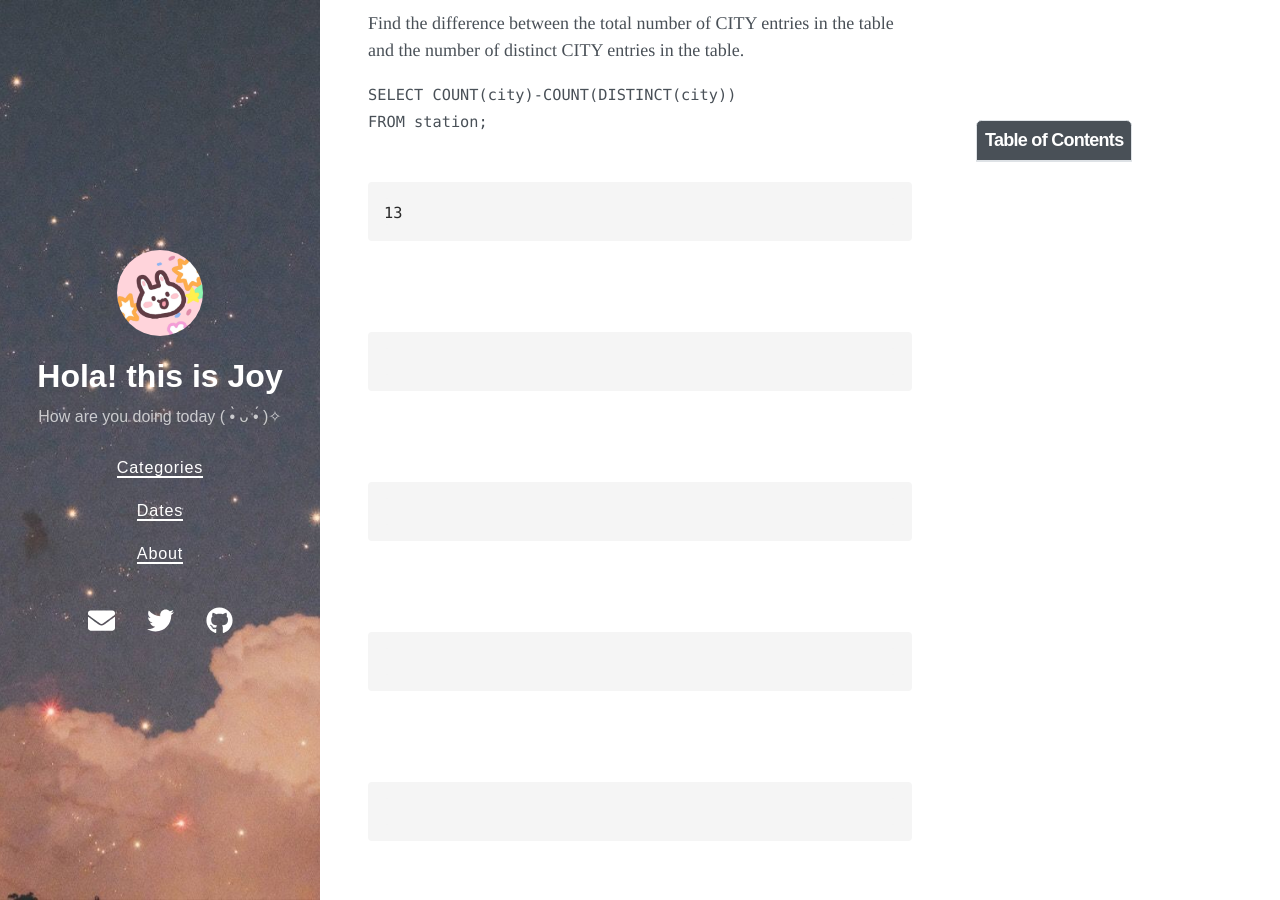
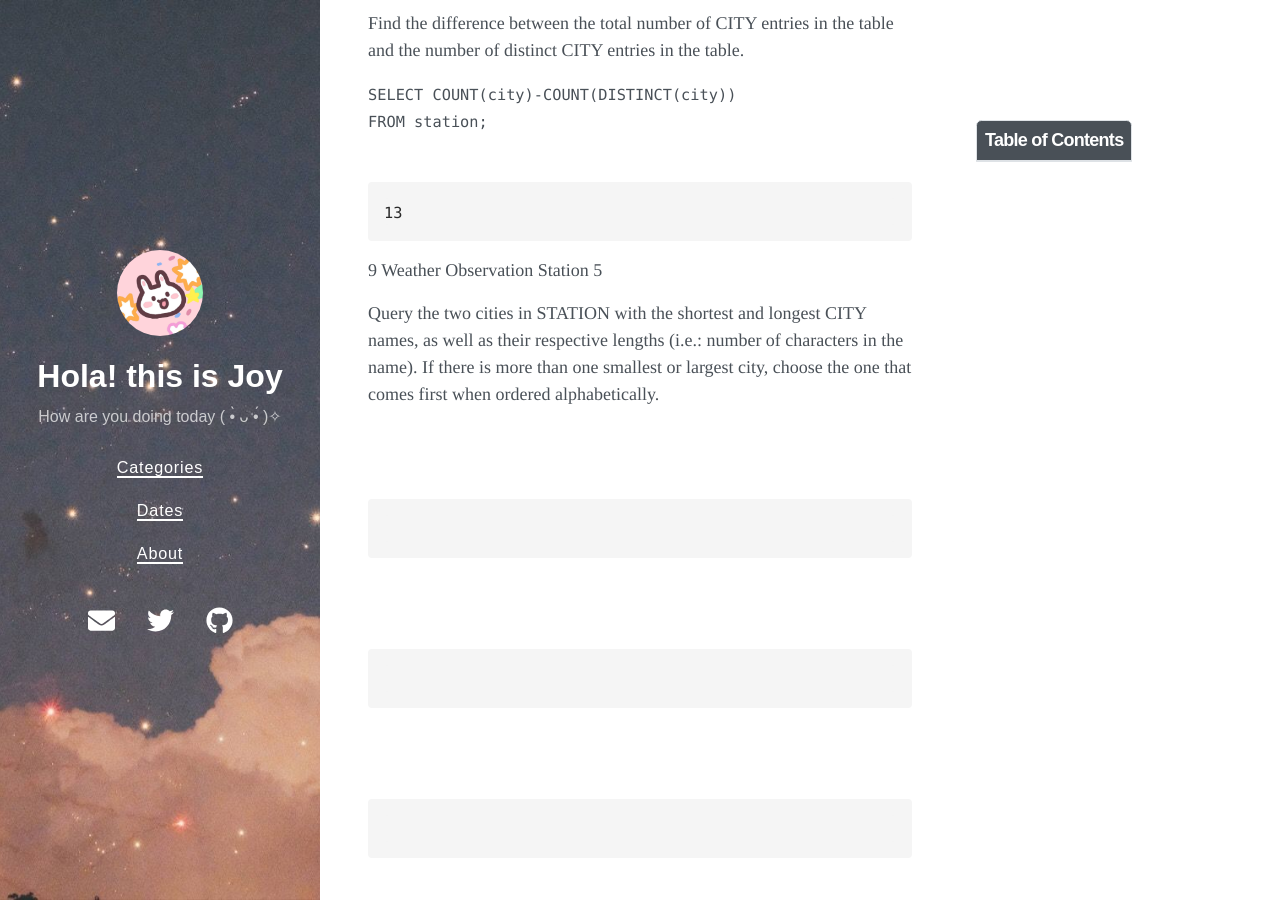
Before and after one commit to Joy3Luo/mathnotes, a Jekyll site: the page built from _posts/2023-03-28-SQL.md, in a window 1280 px wide and 900 px high, scrolled down 3595 px. Built offline with Jekyll 4.4.1, drawn with Linux system fonts in a browser that asks for light colours; nearby versions of some CDN libraries.

Commit message:
Update 2023-03-28-SQL.md

````diff
--- a/_posts/2023-03-28-SQL.md
+++ b/_posts/2023-03-28-SQL.md
@@ -184,8 +184,9 @@ FROM station;
 13
 ```
 
+9 Weather Observation Station 5
 
-
+Query the two cities in STATION with the shortest and longest CITY names, as well as their respective lengths (i.e.: number of characters in the name). If there is more than one smallest or largest city, choose the one that comes first when ordered alphabetically.
 
 ```SQL
 
````
